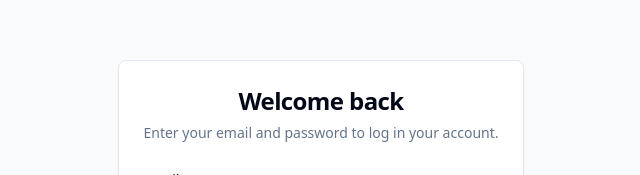
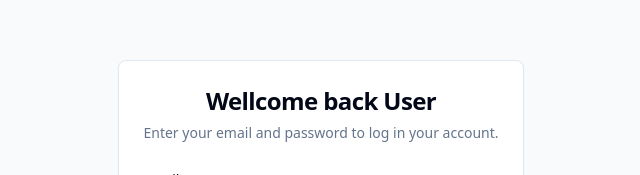
Before and after one commit to Ak-Yadav3122/message_sync, a React (Vite) app in the folder client/: page /login in a window 1280 px wide. Shown: the part 148-323 px from the top of the page, without its empty margins (319-959 px from the left). Built offline with nearby package versions, Linux system fonts and the light colour scheme; no server answers.

Commit message:
update the code

```diff
--- a/client/src/pages/Login.tsx
+++ b/client/src/pages/Login.tsx
@@ -40,7 +40,7 @@ const Login = () => {
       >
         <Card className="w-full max-w-md">
           <CardHeader>
-            <CardTitle className="text-2xl text-center">Welcome back</CardTitle>
+            <CardTitle className="text-2xl text-center">Wellcome back User</CardTitle>
             <CardDescription className="text-center">
               Enter your email and password to log in your account.
             </CardDescription>
```
